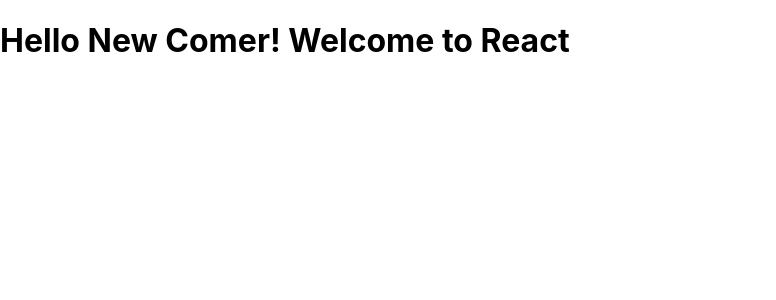
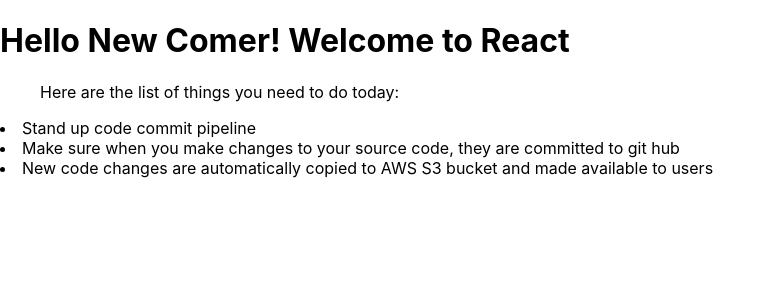
Before and after one commit to anoolyng/okrkeeper, a React (Create React App) app: page / in a window 1280 px wide. Shown: the top 300 px of the page, without its empty margins (0-776 px from the left). Built offline with nearby package versions, Linux system fonts and the light colour scheme.

Commit message:
First Commit

```diff
--- a/src/App.js
+++ b/src/App.js
@@ -3,7 +3,7 @@
 
 function App({login}) {
   return (
-      <><div><p><h1>Hello {login}! Welcome to React</h1> </p> </div></>
+      <><div><p><h1>Hello {login}! Welcome to React</h1> <ul> Here are the list of things you need to do today:</ul> <li> Stand up code commit pipeline</li><li> Make sure when you make changes to your source code, they are committed to git hub <li> New code changes are automatically copied to AWS S3 bucket and made available to users</li> </li></p> </div></>
   );
 }
 
```
